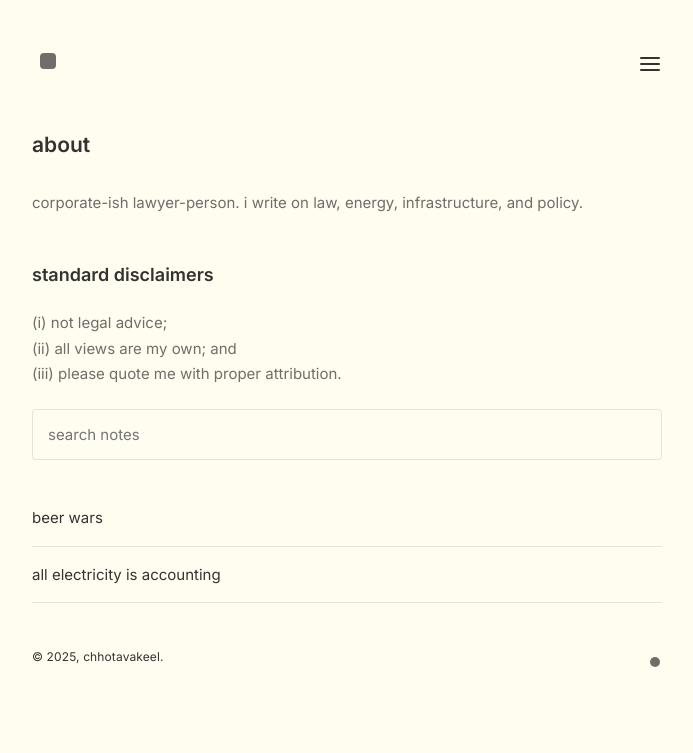
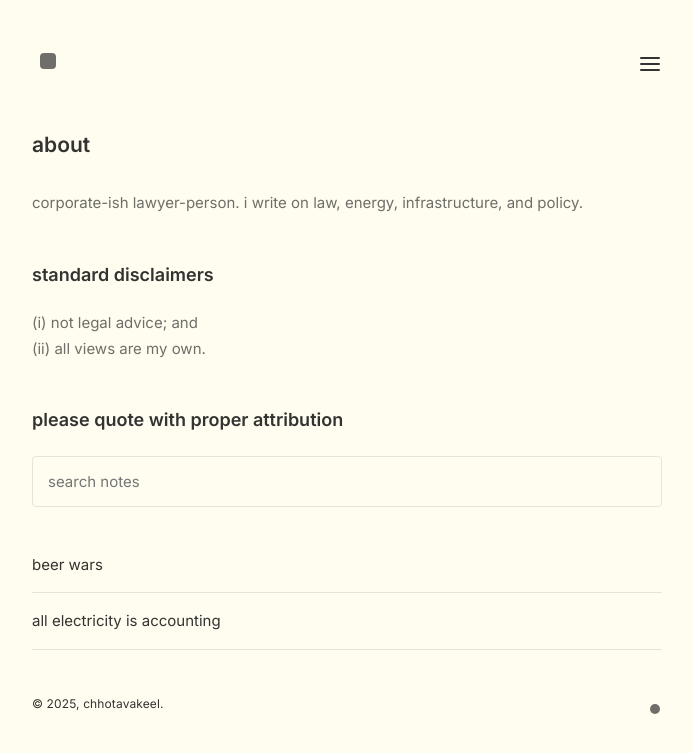
Before and after one commit to chhotavakeel/updatedsite, a Jekyll site: the page built from pages/index.md, in a window 1280 px wide. Shown: the top 753 px of the page, without its empty margins (293-986 px from the left). Built offline with Jekyll 4.4.1, drawn with Linux system fonts in a browser that asks for light colours.

Commit message:
Update index.md

```diff
--- a/pages/index.md
+++ b/pages/index.md
@@ -5,6 +5,6 @@ title: about
 ---
 corporate-ish lawyer-person. i write on law, energy, infrastructure, and policy.
 <h2>standard disclaimers</h2>
-(i) not legal advice;<br>
-(ii) all views are my own; and <br>
-(iii) please quote me with proper attribution.
+(i) not legal advice; and<br>
+(ii) all views are my own.
+<h2>please quote with proper attribution</h2>
```
